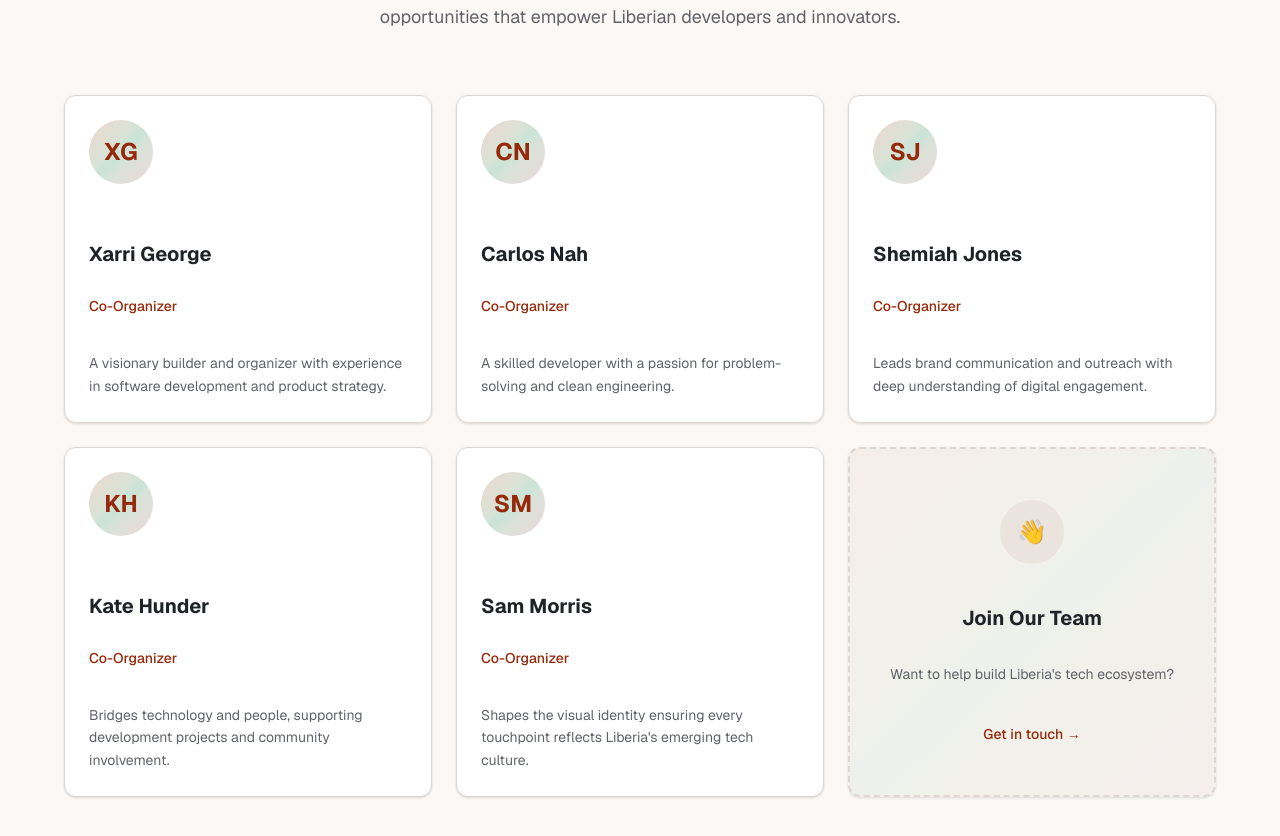
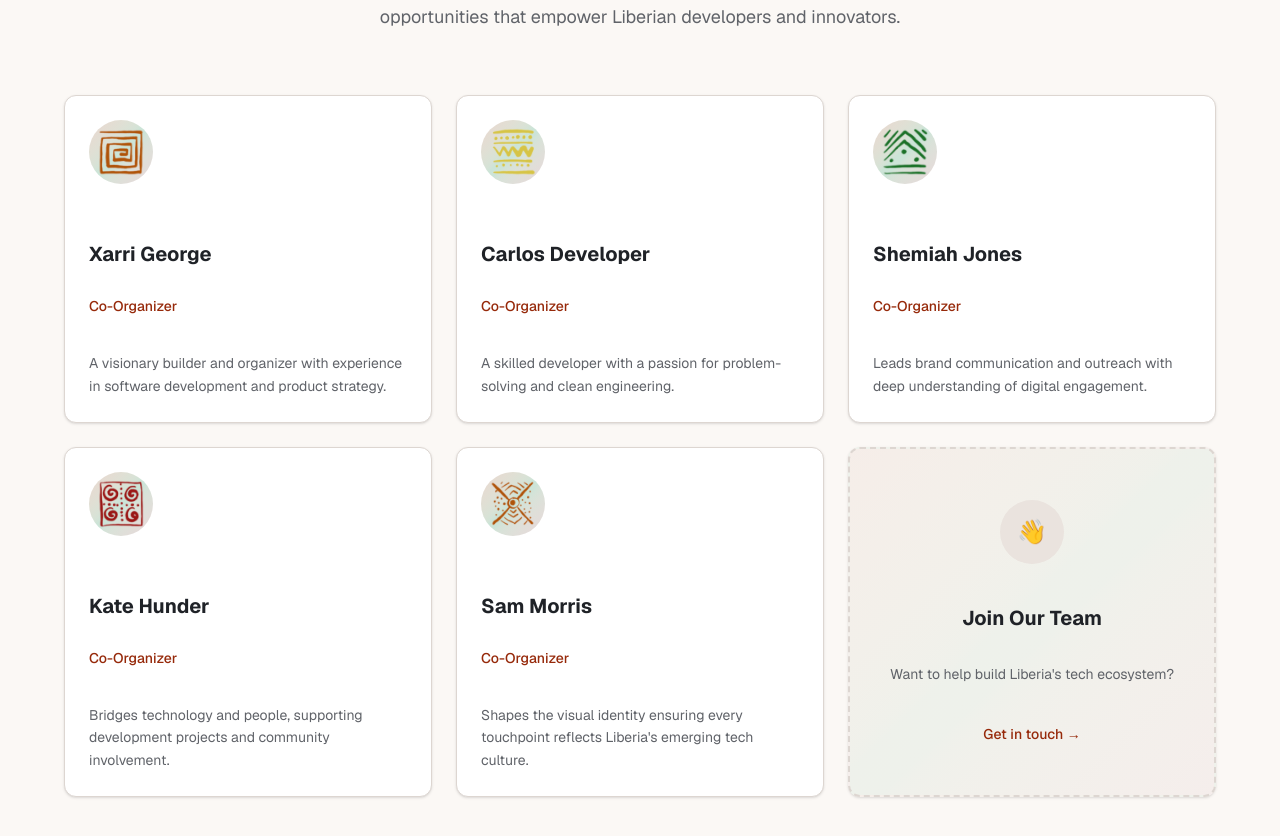
Before and after one commit to xarrijorge/kolokwa, a Next.js app: page / in a window 1280 px wide. Shown: the part 4181-5017 px from the top of the page. Built offline with nearby package versions, Linux system fonts and the light colour scheme.

Commit message:
Updated team member graphics

```diff
--- a/components/team.tsx
+++ b/components/team.tsx
@@ -5,26 +5,31 @@ const team = [
     name: "Xarri George",
     role: "Co-Organizer",
     description: "A visionary builder and organizer with experience in software development and product strategy.",
+    logo: "/images/pattern-1.png",
   },
   {
-    name: "Carlos Nah",
+    name: "Carlos Developer",
     role: "Co-Organizer",
     description: "A skilled developer with a passion for problem-solving and clean engineering.",
+    logo: "/images/pattern-2.png",
   },
   {
     name: "Shemiah Jones",
     role: "Co-Organizer",
     description: "Leads brand communication and outreach with deep understanding of digital engagement.",
+    logo: "/images/pattern-3.png",
   },
   {
     name: "Kate Hunder",
     role: "Co-Organizer",
     description: "Bridges technology and people, supporting development projects and community involvement.",
+    logo: "/images/pattern-4.png",
   },
   {
     name: "Sam Morris",
     role: "Co-Organizer",
     description: "Shapes the visual identity ensuring every touchpoint reflects Liberia's emerging tech culture.",
+    logo: "/images/pattern-5.png",
   },
 ]
 
@@ -44,13 +49,12 @@ export function Team() {
           {team.map((member, index) => (
             <Card key={index} className="p-6 hover:border-primary transition-colors">
               <div className="mb-4">
-                <div className="w-16 h-16 rounded-full bg-gradient-to-br from-primary/20 via-secondary/20 to-accent/20 flex items-center justify-center mb-4">
-                  <span className="text-2xl font-bold text-primary">
-                    {member.name
-                      .split(" ")
-                      .map((n) => n[0])
-                      .join("")}
-                  </span>
+                <div className="w-16 h-16 rounded-full bg-gradient-to-br from-primary/20 via-secondary/20 to-accent/20 flex items-center justify-center mb-4 p-2">
+                  <img
+                    src={member.logo || "/placeholder.svg"}
+                    alt={`${member.name} pattern`}
+                    className="w-full h-full object-contain"
+                  />
                 </div>
               </div>
               <h3 className="text-xl font-bold mb-1">{member.name}</h3>
```
